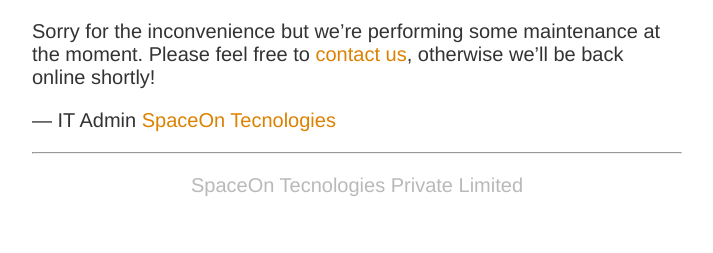
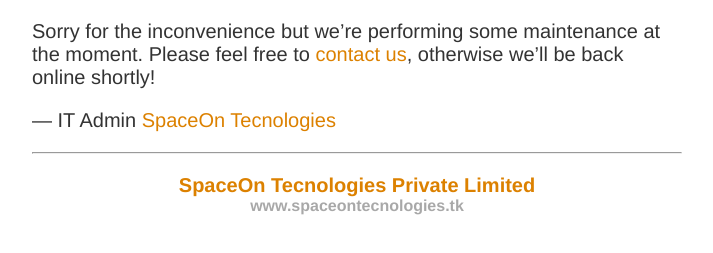
Before and after one commit to arshpatel47/SpaceOn, a plain HTML site: page index.html in a window 1280 px wide. Shown: the part 279-532 px from the top of the page, without its empty margins (283-996 px from the left). Drawn offline with Linux system fonts and the light colour scheme.

Commit message:
Update index.html

```diff
--- a/index.html
+++ b/index.html
@@ -12,6 +12,29 @@
         article { display: block; text-align: left; width: 650px; margin: 0 auto; }
         a { color: #dc8100; text-decoration: none; }
         a:hover { color: #333; text-decoration: none; }
+
+        .foot {
+            cursor: pointer;
+            text-align:center;
+            color: #dc8100;
+
+            margin-bottom: 0px;
+            font-weight: bold;
+        }
+        .foot2{
+            text-align: center;
+            color:rgba(0, 0, 0, 0.343);
+            font-size: 16px;
+            margin-top: 0px;
+            font-weight: bold;
+
+        }
+        .foot:hover{
+            transition: 0.8s;
+            color:rgba(51, 51, 51, 0.343);
+
+        }
+
       </style>
 </head>
 <body>
@@ -23,7 +46,8 @@
                   <p>&mdash; IT Admin <a href=”http://www.spaceontecnologies.tk” target=”_new”>SpaceOn Tecnologies</a></p>
               </div>
               <hr>
-              <p style="text-align:center; color:rgba(51, 51, 51, 0.343);"> SpaceOn Tecnologies Private Limited </p>
+              <p  class="foot"> SpaceOn Tecnologies Private Limited </p>
+              <p class="foot2">www.spaceontecnologies.tk</p>
           </article>
 
 
```
